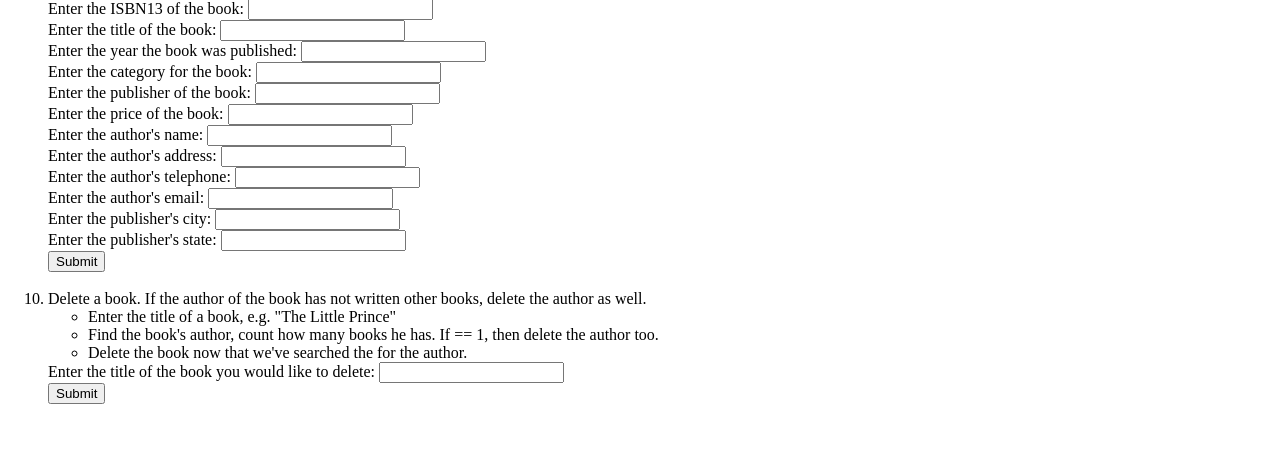
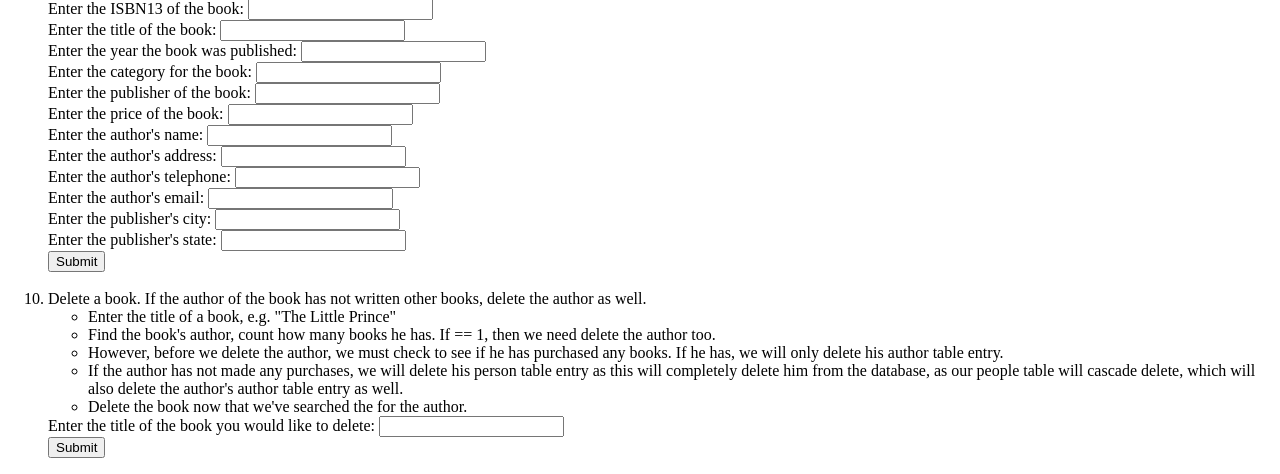
Before and after one commit to cp0153/DB2, a PHP site: page / in a window 1280 px wide. Shown: the part 1108-1582 px from the top of the page. Before the commit the page ends 1512 px from the top, so only its background shows below. Run offline with PHP 8.4, Linux system fonts and the light colour scheme; data comes from the database, SQL or seed files in the repository.

Commit message:
adding details for query 10

```diff
--- a/index.php
+++ b/index.php
@@ -153,7 +153,12 @@
     <li>Delete a book. If the author of the book has not written other books, delete the author as well.</li>
     <ul>
         <li>Enter the title of a book, e.g. "The Little Prince"</li>
-        <li>Find the book's author, count how many books he has. If == 1, then delete the author too.</li>
+        <li>Find the book's author, count how many books he has. If == 1, then we need delete the author too.</li>
+        <li>However, before we delete the author, we must check to see if he has purchased any books. If he
+            has, we will only delete his author table entry.</li>
+        <li>If the author has not made any purchases, we will delete his person table entry as this will completely
+            delete him from the database, as our people table will cascade delete, which will also delete the
+            author's author table entry as well.</li>
         <li>Delete the book now that we've searched the for the author.</li>
     </ul>
 
```
